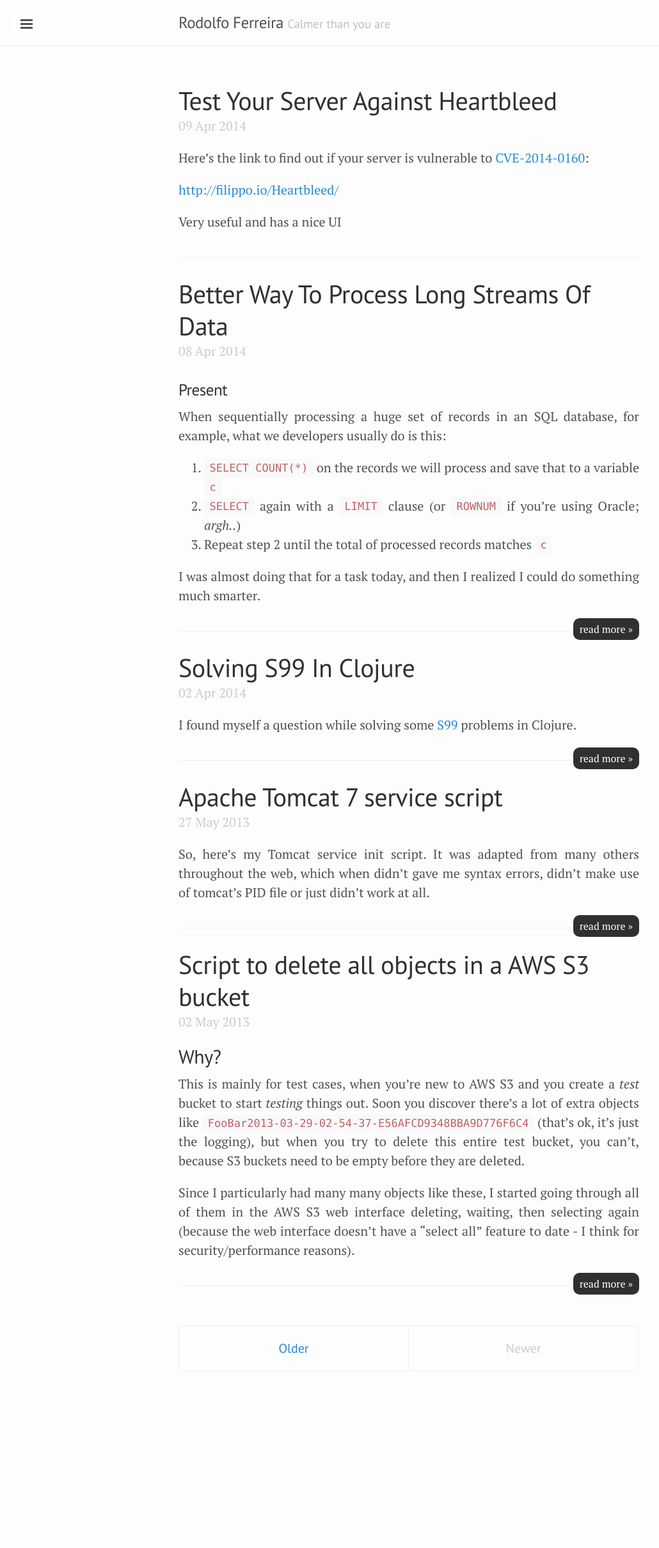
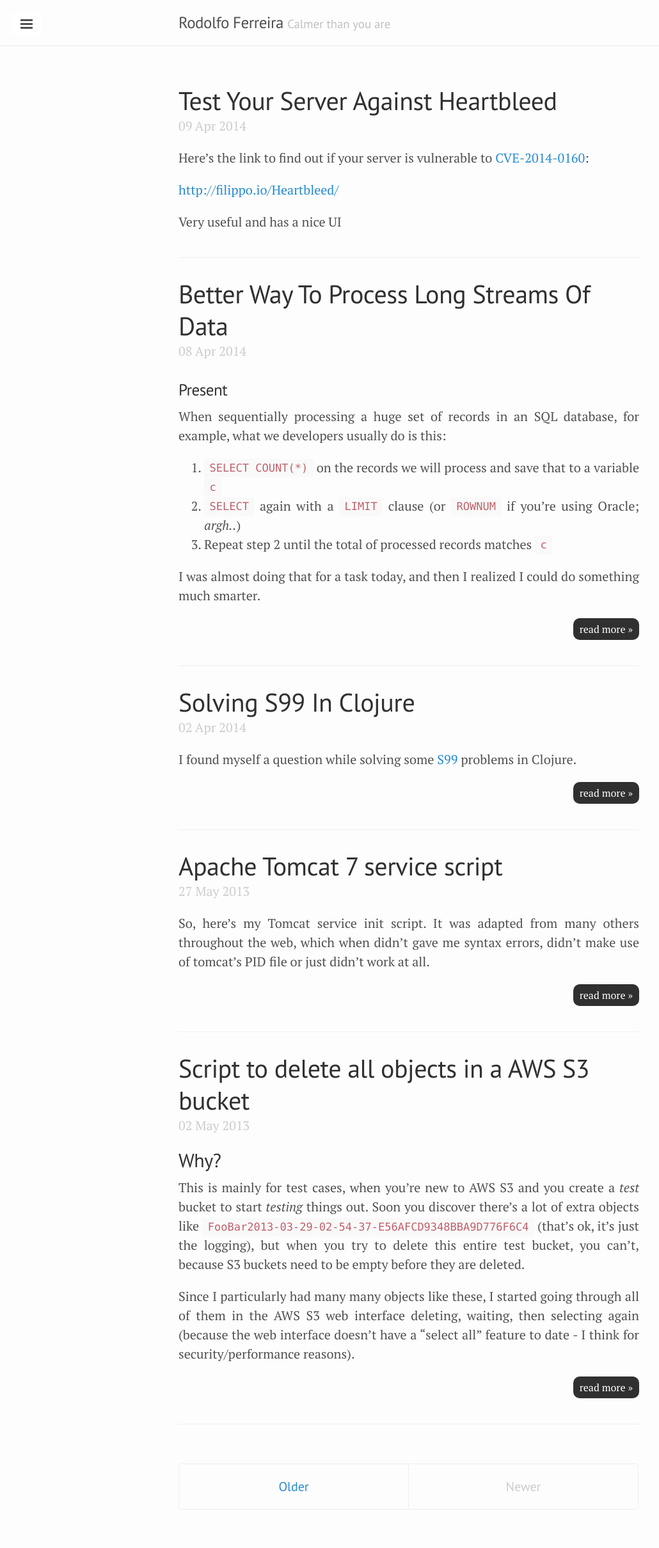
Before and after one commit to rodolfo42/rodolfo42.github.io, a Jekyll site: the page built from index.html, in a window 1280 px wide. Shown: the whole page at 64% size, without its empty margins (1-1031 px from the left). Built offline with Jekyll 4.4.1, drawn with Linux system fonts in a browser that asks for light colours; the list of posts is cut into pages by our own code; before the commit the page ends 2203 px from its top, so only the background shows below that.

Commit message:
Updated custom.css

```diff
--- a/public/css/custom.css
+++ b/public/css/custom.css
@@ -40,6 +40,10 @@ body {
 	padding: 40px;
 }
 
+.read-more {
+  	overflow: hidden;
+}
+
 a.read-more-link {
     float: right;
     display: block;
```
